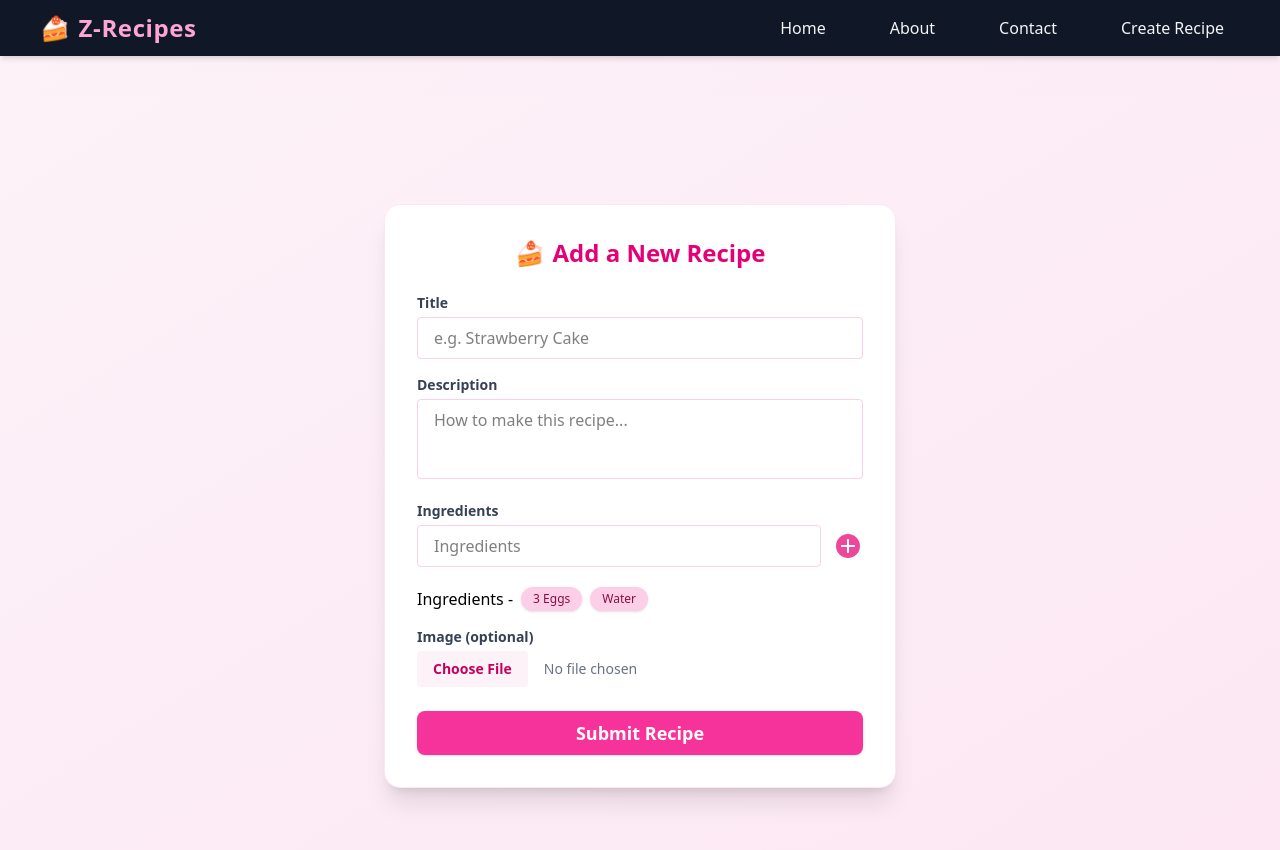
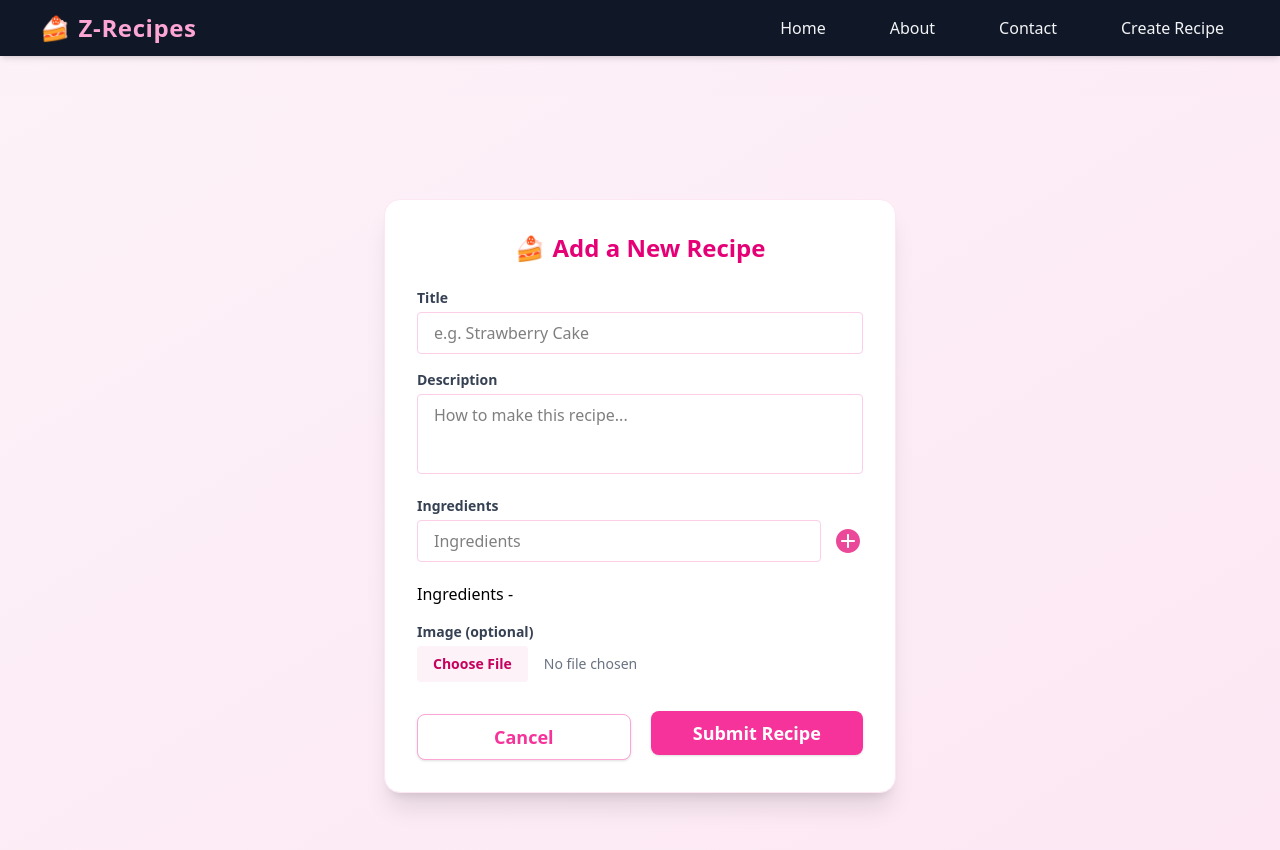
Before and after one commit to YePhone-Kyaw/Z-Recipes, a React (Vite) app in the folder frontend/: page /recipes/create in a window 1280 px wide. Shown: the top 850 px of the page. Built offline with nearby package versions, Linux system fonts and the light colour scheme.

Commit message:
adding new ingredients sesssion

```diff
--- a/frontend/src/pages/RecipeForm.tsx
+++ b/frontend/src/pages/RecipeForm.tsx
@@ -1,17 +1,29 @@
-import plus from '../assets/plus.svg';
-import Ingredients from '../components/Ingredients';
+import { useState } from "react";
+import plus from "../assets/plus.svg";
+import Ingredients from "../components/Ingredients";
 
 export default function RecipeForm() {
+  const [ingredients, setIngredients] = useState<string[]>([]);
+  const [newIngredient, setNewIngredient] = useState("");
+
+  const addIngredient = () => {
+    setIngredients((prevState) => [newIngredient, ...prevState]);
+    setNewIngredient("");
+  };
+
   return (
     <div className="min-h-screen flex items-center justify-center bg-gradient-to-br from-pink-50 to-pink-100 py-10 px-2">
-      <form
-        className="bg-white rounded-2xl shadow-xl p-8 w-full max-w-lg border border-pink-100"
-      >
+      <form className="bg-white rounded-2xl shadow-xl p-8 w-full max-w-lg border border-pink-100">
         <h2 className="text-2xl font-bold text-pink-600 mb-6 text-center flex items-center gap-2 justify-center">
-          <span role="img" aria-label="cake">🍰</span> Add a New Recipe
+          <span role="img" aria-label="cake">
+            🍰
+          </span>{" "}
+          Add a New Recipe
         </h2>
         <div className="mb-4">
-          <label className="block text-sm font-semibold mb-1 text-gray-700">Title</label>
+          <label className="block text-sm font-semibold mb-1 text-gray-700">
+            Title
+          </label>
           <input
             type="text"
             className="w-full px-4 py-2 border border-pink-200 rounded focus:outline-none focus:ring-2 focus:ring-pink-300"
@@ -20,7 +32,9 @@ export default function RecipeForm() {
           />
         </div>
         <div className="mb-4">
-          <label className="block text-sm font-semibold mb-1 text-gray-700">Description</label>
+          <label className="block text-sm font-semibold mb-1 text-gray-700">
+            Description
+          </label>
           <textarea
             className="w-full px-4 py-2 border border-pink-200 rounded focus:outline-none focus:ring-2 focus:ring-pink-300 resize-none min-h-[80px]"
             placeholder="How to make this recipe..."
@@ -28,35 +42,60 @@ export default function RecipeForm() {
           />
         </div>
         <div className="mb-4">
-          <label className="block text-sm font-semibold mb-1 text-gray-700">Ingredients</label>
+          <label className="block text-sm font-semibold mb-1 text-gray-700">
+            Ingredients
+          </label>
           <div className=" flex items-center gap-3">
             <input
+              value={newIngredient}
+              onChange={(e) => setNewIngredient(e.target.value)}
+              onKeyDown={(e) => {
+                if (e.key === "Enter") {
+                  e.preventDefault();
+                  addIngredient();
+                }
+              }}
               type="text"
               className="w-full px-4 py-2 border border-pink-200 rounded focus:outline-none focus:ring-2 focus:ring-pink-300"
               placeholder="Ingredients"
               required
             />
-            <img className='cursor-pointer' src={plus} />
+            <img
+              className="cursor-pointer"
+              src={plus}
+              onClick={addIngredient}
+            />
           </div>
-          <div className='flex gap-2 mt-5'>
+          <div className="flex gap-2 mt-5">
             <h4>Ingredients - </h4>
-          <Ingredients ingredients={['3 Eggs', 'Water']}/>
+            <Ingredients ingredients={ingredients} />
           </div>
         </div>
         <div className="mb-6">
-          <label className="block text-sm font-semibold mb-1 text-gray-700">Image (optional)</label>
+          <label className="block text-sm font-semibold mb-1 text-gray-700">
+            Image (optional)
+          </label>
           <input
             type="file"
             accept="image/*"
             className="block w-full text-sm text-gray-500 file:mr-4 file:py-2 file:px-4 file:rounded file:border-0 file:text-sm file:font-semibold file:bg-pink-50 file:text-pink-700 hover:file:bg-pink-100"
           />
         </div>
+        <div className="flex gap-5 items-center">
         <button
-          type="submit"
-          className="w-full bg-pink-500 hover:bg-pink-600 text-white font-bold py-2 rounded-lg shadow transition-colors duration-200 text-lg"
-        >
-          Submit Recipe
-        </button>
+            type="submit"
+            className="w-full bg-white border border-pink-300 text-pink-500 hover:bg-pink-50 font-bold py-2 rounded-lg shadow transition-colors duration-200 text-lg mt-2"
+          >
+            Cancel
+          </button>
+          <button
+            type="submit"
+            className="w-full bg-pink-500 hover:bg-pink-600 text-white font-bold py-2 rounded-lg shadow transition-colors duration-200 text-lg"
+          >
+            Submit Recipe
+          </button>
+
+        </div>
       </form>
     </div>
   );
```
Also changed, not shown: 1 other file (tests, documents, lock files or other folders).
